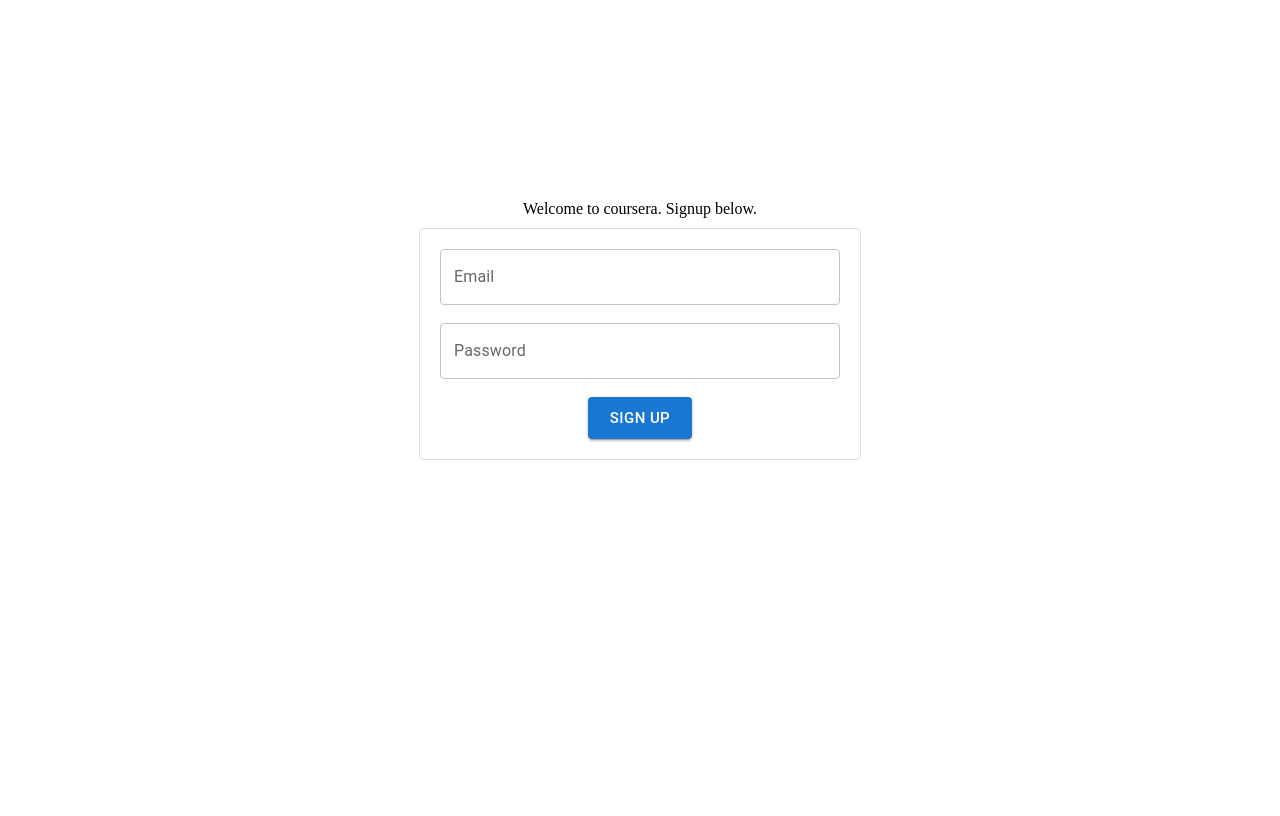
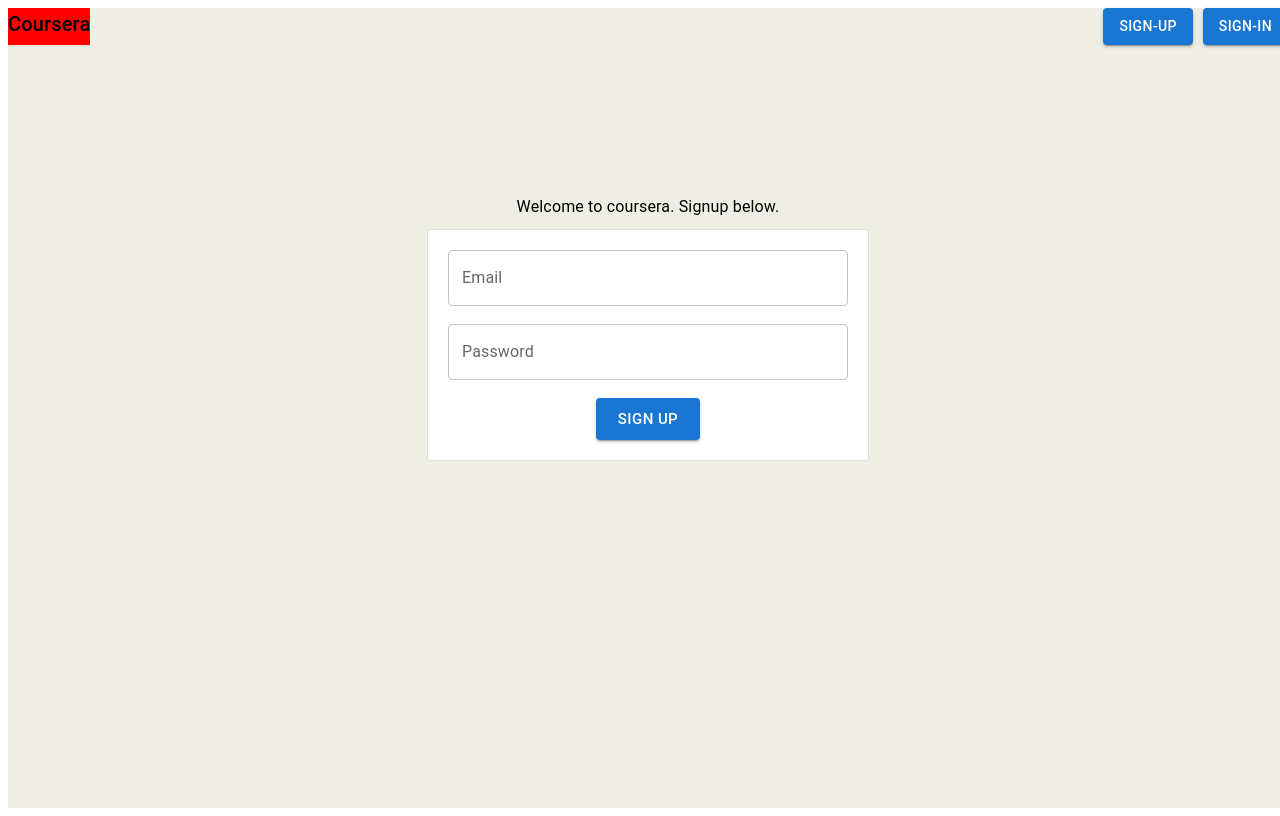
Before and after one commit to ramsai-5A1/Todo_frontend, a React (Vite) app: page / in a window 1280 px wide. Built offline with nearby package versions, Linux system fonts and the light colour scheme.

Commit message:
Added buttons in top-right

```diff
--- a/src/App.jsx
+++ b/src/App.jsx
@@ -1,12 +1,19 @@
 import './App.css'
 import Signup from './Signup'
+import Appbar from './Appbar'
 
 function App() {
 
   return (
-    <>
+    <div style={{width: "100vw",
+      height: "100vh",
+      backgroundColor: "#eeeee4"}}
+
+    >
+
+      <Appbar/>
       <Signup courseName={"coursera"} />
-    </>
+    </div>
   )
 }
 
--- /dev/null
+++ b/src/Appbar.jsx
@@ -0,0 +1,24 @@
+import { Typography, Button } from "@mui/material";
+import { red } from "@mui/material/colors";
+
+function Appbar() {
+    return <div style={{display: "flex",
+        justifyContent: "space-between"}}
+        >
+        <div style={{backgroundColor: "red"}}>
+            <Typography variant={"h6"}>Coursera</Typography>
+        </div>
+
+        <div style={{display: "flex"}}>
+            <div style={{marginRight: 10}}>
+                <Button variant={"contained"}>Sign-up</Button>
+            </div>
+
+            <div>
+                <Button variant={"contained"}>Sign-in</Button>
+            </div>
+        </div>
+    </div>
+}
+
+export default Appbar;
--- a/src/Signup.jsx
+++ b/src/Signup.jsx
@@ -1,15 +1,17 @@
 import './Signup.css';
-import { Button, TextField, Card } from '@mui/material';
+import { Button, TextField, Card, Typography } from '@mui/material';
 
 function Signup(props) {
     return <div>
 
         <center>
             <div style={{
-                marginTop: 200,
+                paddingTop: 150,
                 marginBottom: 10
             }}>
-                Welcome to {props.courseName}. Signup below.
+                <Typography varient={"h5"}>
+                    Welcome to {props.courseName}. Signup below.
+                </Typography>
             </div>
         </center>
 
```
